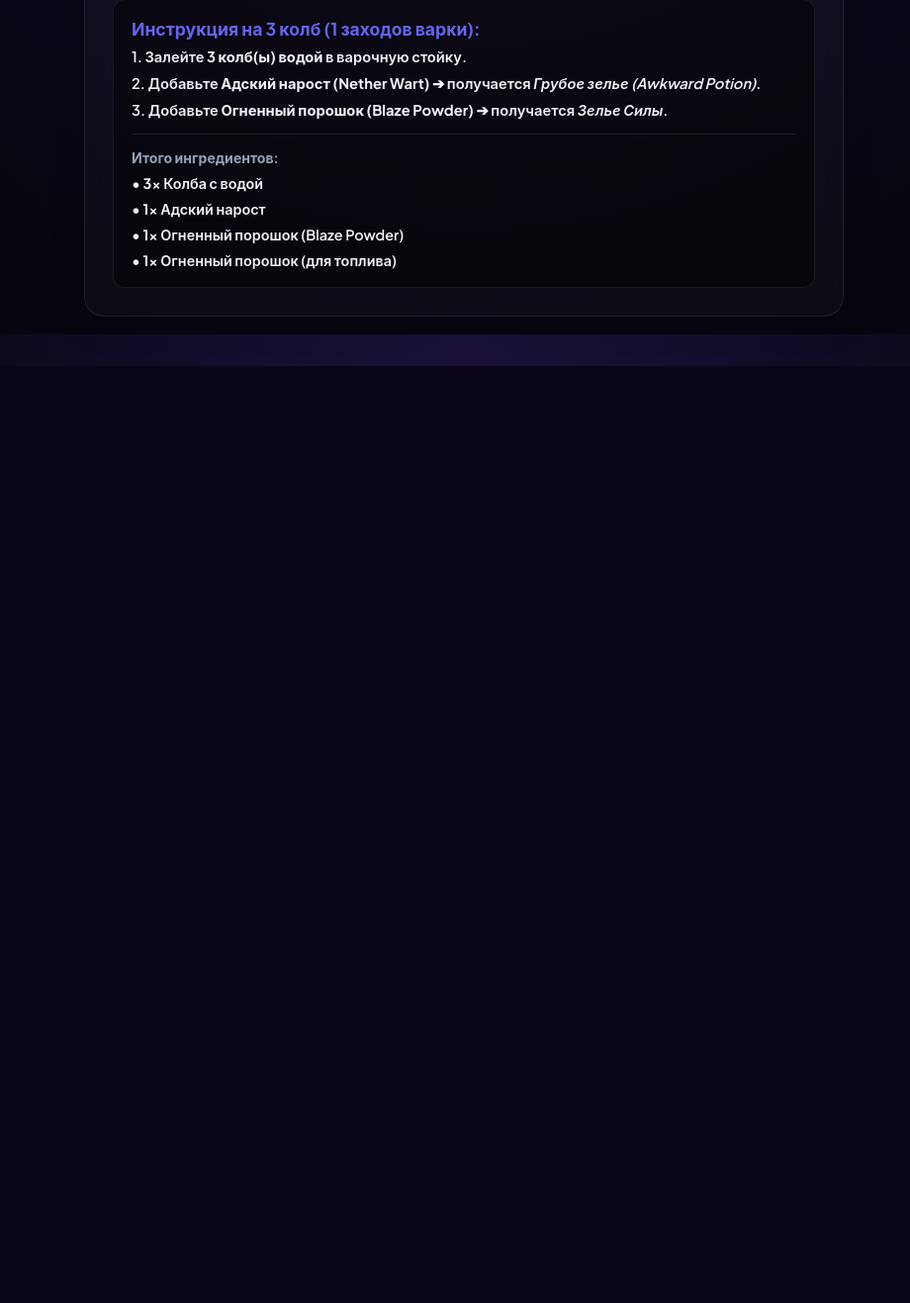
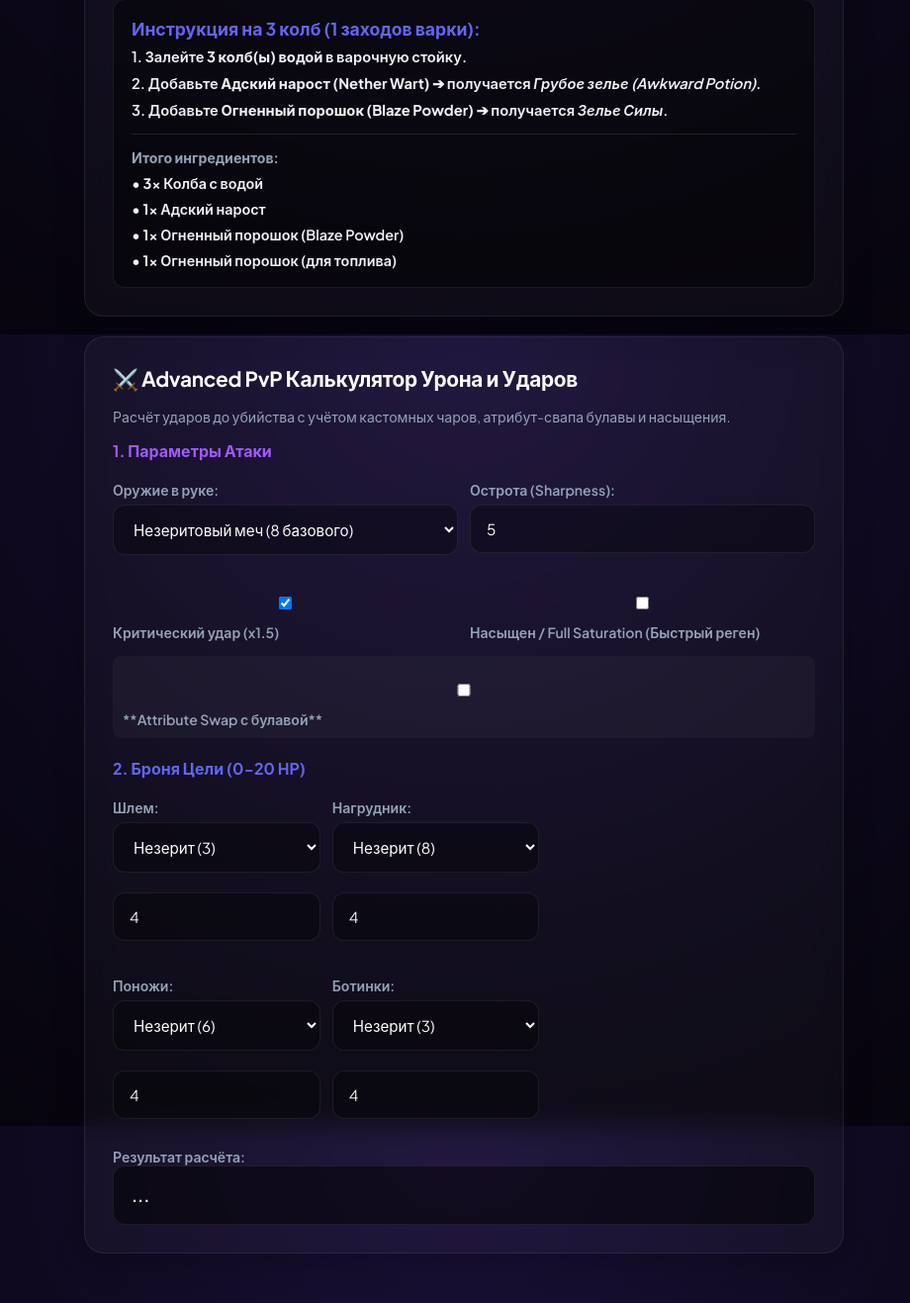
Before and after one commit to excIusive-1/MineTooL, a Flask app: page /calculators in a window 1280 px wide. Shown: the part 1262-2579 px from the top of the page at 99% size, without its empty margins (171-1091 px from the left). Before the commit the page ends 1632 px from the top, so only its background shows below. Run offline with Flask 3, Linux system fonts and the light colour scheme.

Commit message:
Update calculators.html

```diff
--- a/templates/calculators.html
+++ b/templates/calculators.html
@@ -146,4 +146,104 @@
     <label style="margin-top: 15px; display: block;">Инструкция по варке и ингредиенты:</label>
     <div class="preview-box" id="brewingResult" style="flex-direction: column; align-items: flex-start; gap: 8px;">...</div>
 </div>
+<div class="card">
+    <h2>⚔️ Advanced PvP Калькулятор Урона и Ударов</h2>
+    <p style="color: var(--text-muted); font-size: 0.88rem; margin-bottom: 15px;">
+        Расчёт ударов до убийства с учётом кастомных чаров, атрибут-свапа булавы и насыщения.
+    </p>
+
+    <!-- Выбор атаки -->
+    <h3 style="font-size: 1rem; color: #a259ff; margin-bottom: 8px;">1. Параметры Атаки</h3>
+    <div class="flex-gap">
+        <div style="flex: 1;">
+            <label>Оружие в руке:</label>
+            <select id="pvpWeapon" onchange="calculatePvpHits()">
+                <option value="netherite_sword">Незеритовый меч (8 базового)</option>
+                <option value="diamond_sword">Алмазный меч (7 базового)</option>
+                <option value="netherite_axe">Незеритовый топор (10 базового)</option>
+                <option value="mace">Булава (6 базового)</option>
+            </select>
+        </div>
+        <div style="flex: 1;">
+            <label>Острота (Sharpness):</label>
+            <input type="number" id="pvpSharpness" value="5" min="0" max="7" oninput="calculatePvpHits()">
+        </div>
+    </div>
+
+    <div class="flex-gap" style="margin-top: 10px;">
+        <div style="flex: 1;">
+            <label>
+                <input type="checkbox" id="pvpCrit" onchange="calculatePvpHits()" checked> Критический удар (x1.5)
+            </label>
+        </div>
+        <div style="flex: 1;">
+            <label>
+                <input type="checkbox" id="pvpSat" onchange="calculatePvpHits()"> Насыщен / Full Saturation (Быстрый реген)
+            </label>
+        </div>
+    </div>
+
+    <!-- Атрибут Свап -->
+    <div style="margin-top: 15px; padding: 10px; background: rgba(255,255,255,0.03); border-radius: 8px;">
+        <label>
+            <input type="checkbox" id="pvpSwap" onchange="calculatePvpHits()"> **Attribute Swap с булавой**
+        </label>
+        <div id="swapSettings" style="display: none; margin-top: 8px;">
+            <label>Уровень Пробития (Breach):</label>
+            <input type="number" id="pvpBreach" value="4" min="1" max="4" oninput="calculatePvpHits()">
+        </div>
+    </div>
+
+    <!-- Настройка Брони -->
+    <h3 style="font-size: 1rem; color: #6366f1; margin-top: 20px; margin-bottom: 8px;">2. Броня Цели (0-20 HP)</h3>
+    <div class="flex-gap">
+        <div>
+            <label>Шлем:</label>
+            <select id="helmType" onchange="calculatePvpHits()">
+                <option value="none">Нет (0)</option>
+                <option value="iron">Железо (2)</option>
+                <option value="diamond">Алмаз (3)</option>
+                <option value="netherite" selected>Незерит (3)</option>
+            </select>
+            <input type="number" id="helmProt" value="4" min="0" max="5" placeholder="Prot" oninput="calculatePvpHits()">
+        </div>
+        <div>
+            <label>Нагрудник:</label>
+            <select id="chestType" onchange="calculatePvpHits()">
+                <option value="none">Нет (0)</option>
+                <option value="iron">Железо (6)</option>
+                <option value="diamond">Алмаз (8)</option>
+                <option value="netherite" selected>Незерит (8)</option>
+            </select>
+            <input type="number" id="chestProt" value="4" min="0" max="5" placeholder="Prot" oninput="calculatePvpHits()">
+        </div>
+    </div>
+
+    <div class="flex-gap" style="margin-top: 10px;">
+        <div>
+            <label>Поножи:</label>
+            <select id="legType" onchange="calculatePvpHits()">
+                <option value="none">Нет (0)</option>
+                <option value="iron">Железо (5)</option>
+                <option value="diamond">Алмаз (6)</option>
+                <option value="netherite" selected>Незерит (6)</option>
+            </select>
+            <input type="number" id="legProt" value="4" min="0" max="5" placeholder="Prot" oninput="calculatePvpHits()">
+        </div>
+        <div>
+            <label>Ботинки:</label>
+            <select id="bootType" onchange="calculatePvpHits()">
+                <option value="none">Нет (0)</option>
+                <option value="iron">Железо (2)</option>
+                <option value="diamond">Алмаз (3)</option>
+                <option value="netherite" selected>Незерит (3)</option>
+            </select>
+            <input type="number" id="bootProt" value="4" min="0" max="5" placeholder="Prot" oninput="calculatePvpHits()">
+        </div>
+    </div>
+
+    <!-- Результат -->
+    <label style="margin-top: 15px; display: block;">Результат расчёта:</label>
+    <div class="preview-box" id="pvpResult" style="flex-direction: column; align-items: flex-start; gap: 6px;">...</div>
+</div>
 {% endblock %}
```
